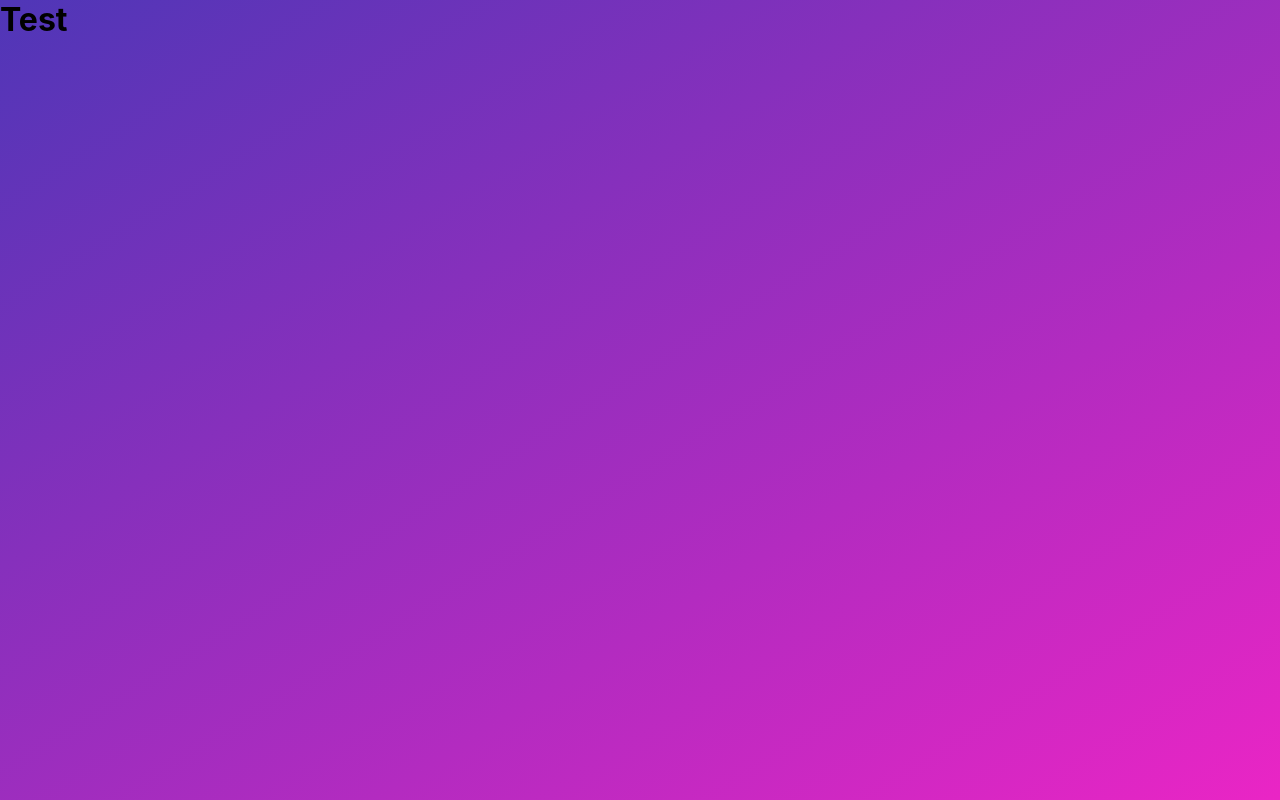
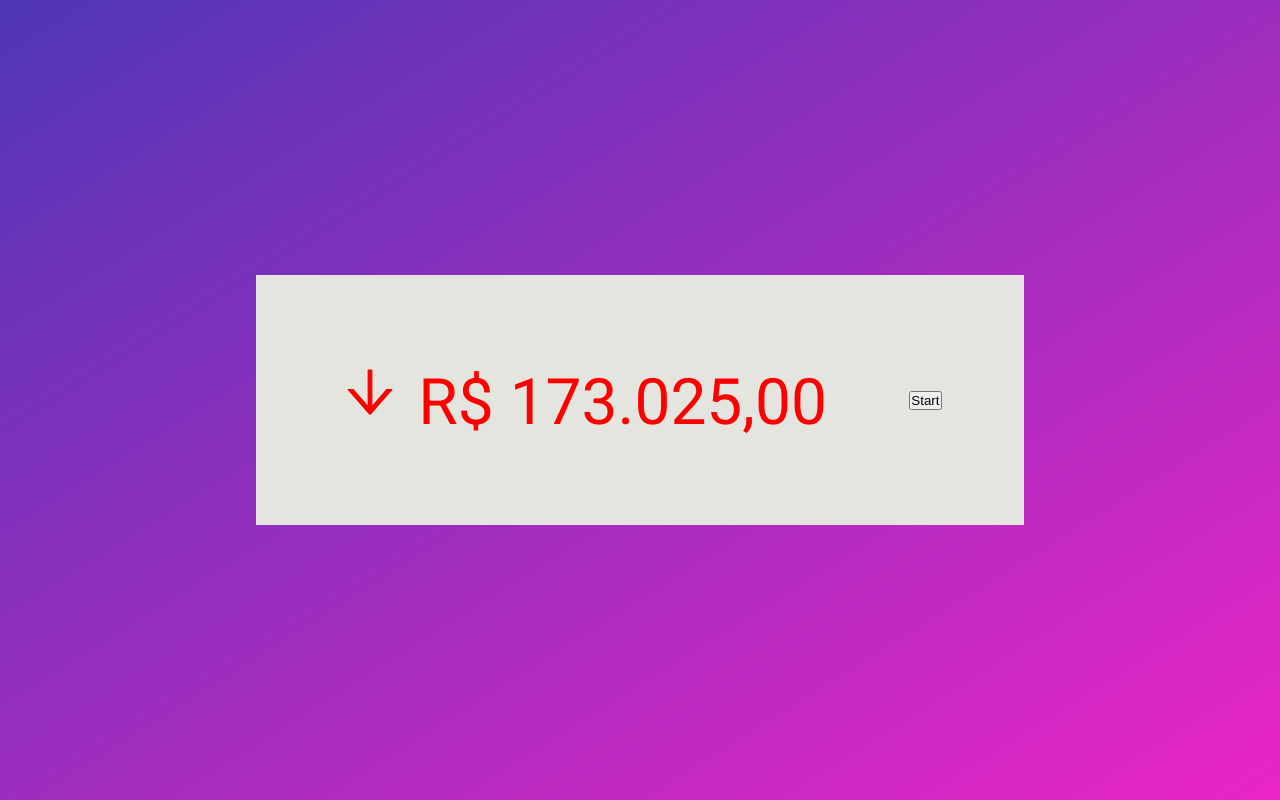
Before and after one commit to luanrem/smtc-moneycounter, a React (Create React App) app: page / in a window 1280 px wide. Built offline with nearby package versions, Linux system fonts and the light colour scheme.

Commit message:
insert button

```diff
--- a/package.json
+++ b/package.json
@@ -12,6 +12,7 @@
     "@types/react-dom": "^17.0.9",
     "react": "^17.0.2",
     "react-dom": "^17.0.2",
+    "react-icons": "^4.3.1",
     "react-scripts": "5.0.0",
     "serve": "^13.0.2",
     "styled-components": "^5.3.5",
--- a/public/index.html
+++ b/public/index.html
@@ -9,22 +9,12 @@
       name="description"
       content="Web site created using create-react-app"
     />
-    <link rel="apple-touch-icon" href="%PUBLIC_URL%/logo192.png" />
-    <!--
-      manifest.json provides metadata used when your web app is installed on a
-      user's mobile device or desktop. See https://developers.google.com/web/fundamentals/web-app-manifest/
-    -->
-    <link rel="manifest" href="%PUBLIC_URL%/manifest.json" />
-    <!--
-      Notice the use of %PUBLIC_URL% in the tags above.
-      It will be replaced with the URL of the `public` folder during the build.
-      Only files inside the `public` folder can be referenced from the HTML.
 
-      Unlike "/favicon.ico" or "favicon.ico", "%PUBLIC_URL%/favicon.ico" will
-      work correctly both with client-side routing and a non-root public URL.
-      Learn how to configure a non-root public URL by running `npm run build`.
-    -->
-    <title>React App</title>
+    <link rel="preconnect" href="https://fonts.googleapis.com">
+    <link rel="preconnect" href="https://fonts.gstatic.com" crossorigin>
+    <link href="https://fonts.googleapis.com/css2?family=Roboto:wght@300;400;500&display=swap" rel="stylesheet">
+
+    <title>Money Counter</title>
   </head>
   <body>
     <noscript>You need to enable JavaScript to run this app.</noscript>
--- a/src/App.tsx
+++ b/src/App.tsx
@@ -1,10 +1,21 @@
-import React from "react";
-import { Container } from "./styles";
+import { Container, Card } from "./styles";
+
+import StartStopButton from "./components/StartStopButton";
+
+import { AiOutlineArrowDown } from "react-icons/ai";
 
 function App() {
   return (
     <Container>
-      <h1>Test</h1>
+      {/* <div className="Limiter"> */}
+      {/* <header>This is a test</header> */}
+      <Card>
+        <span>
+          <AiOutlineArrowDown /> R$ 173.025,00
+        </span>
+        <StartStopButton>Start</StartStopButton>
+      </Card>
+      {/* </div> */}
     </Container>
   );
 }
--- /dev/null
+++ b/src/components/StartStopButton/index.tsx
@@ -0,0 +1,12 @@
+import React from "react";
+import { Container } from "./styles";
+
+const StartStopButton: React.FC = ({ children }) => {
+  return (
+    <Container>
+      <button>{children}</button>
+    </Container>
+  );
+};
+
+export default StartStopButton;
--- /dev/null
+++ b/src/components/StartStopButton/styles.ts
@@ -0,0 +1,3 @@
+import styled from "styled-components";
+
+export const Container = styled.div``;
--- a/src/index.css
+++ b/src/index.css
@@ -6,7 +6,7 @@
 
 body {
   margin: 0;
-  font-family: -apple-system, BlinkMacSystemFont, "Segoe UI", "Roboto", "Oxygen",
+  font-family: "Roboto", -apple-system, BlinkMacSystemFont, "Segoe UI", "Oxygen",
     "Ubuntu", "Cantarell", "Fira Sans", "Droid Sans", "Helvetica Neue",
     sans-serif;
   -webkit-font-smoothing: antialiased;
--- a/src/styles.ts
+++ b/src/styles.ts
@@ -7,6 +7,33 @@ export const Container = styled.div`
   background: -moz-linear-gradient(top left, #4f36b7, #ea25c5);
   background: linear-gradient(to bottom right, #4f36b7, #ea25c5);
 
-  width: 100%;
+  width: 100vw;
   height: 100vh;
+
+  display: flex;
+  align-items: center;
+  justify-content: center;
+
+  /* .Limiter {
+    background-color: blue;
+    width: 60%;
+  } */
 `;
+
+export const Card = styled.div`
+  background-color: #e5e5e0;
+  width: 60%;
+  height: 250px;
+
+  display: flex;
+  align-items: center;
+  justify-content: space-evenly;
+
+  span {
+    color: red;
+    font-size: 4rem;
+  }
+
+  button {
+  }
+`;
```
Also changed, not shown: 1 other file (tests, documents, lock files or other folders).
